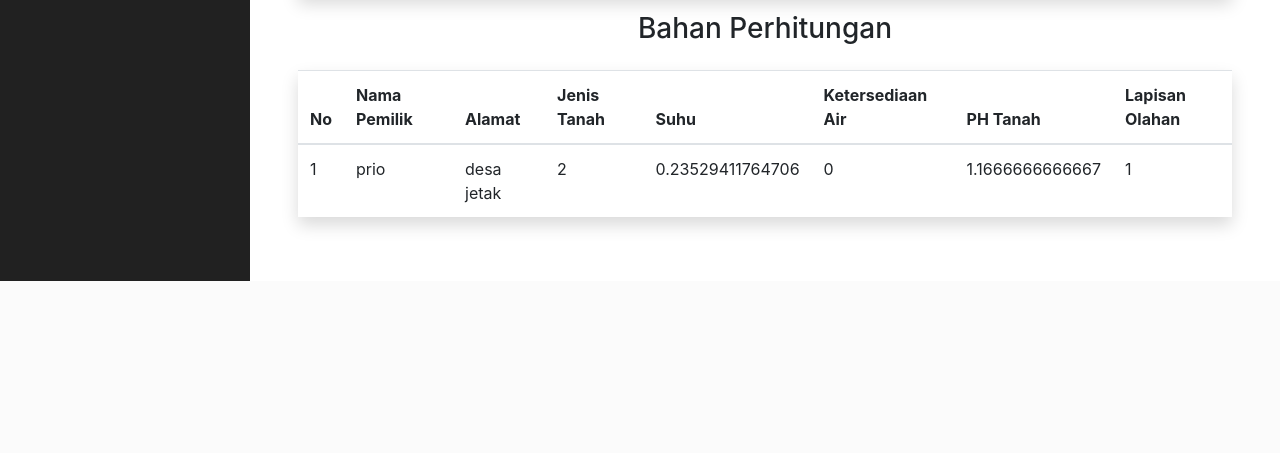
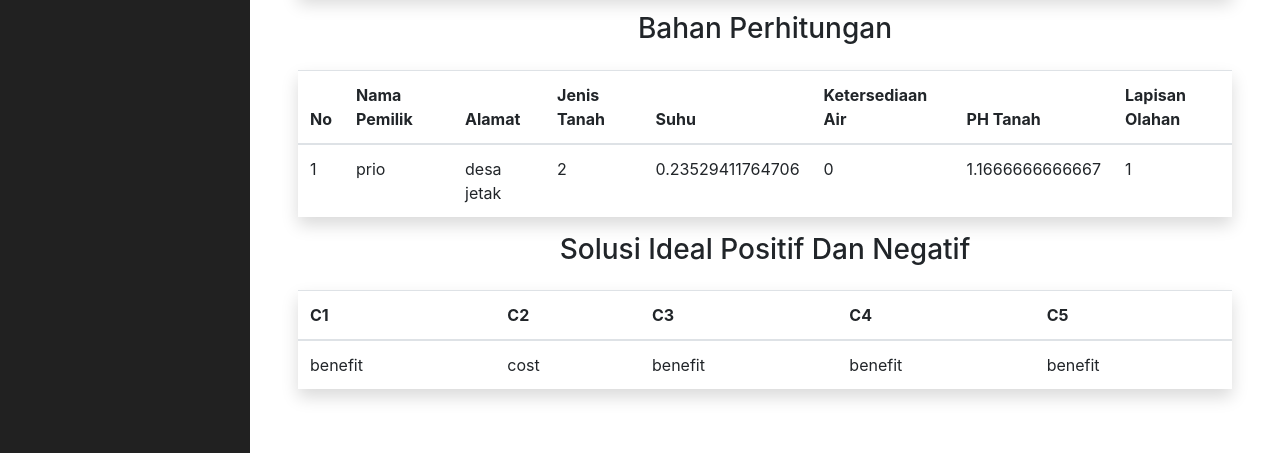
Before and after one commit to irdaislakhuafa/spk_helman_fuzzy_topsis, a PHP site: page /topsis.php in a window 1280 px wide. Shown: the part 903-1356 px from the top of the page. Before the commit the page ends 1184 px from the top, so only its background shows below. Run offline with PHP 8.4, Linux system fonts and the light colour scheme; data comes from the database, SQL or seed files in the repository; some libraries are stand-ins or nearby versions.

Commit message:
added view table for "solusi ideal positif dan negatif"

```diff
--- a/topsis.php
+++ b/topsis.php
@@ -266,6 +266,35 @@ createHeader("Topsis");
                 </tbody>
             </table>
             <!-- end bahan perhitungan -->
+
+            <!-- start solusi ideal positif dan negatif -->
+            <h3 class="mb-4 text-center text-capitalize">solusi ideal positif dan negatif</h3>
+            <table class="table table-hover shadow">
+                <thead class="text-capitalize">
+                    <?php
+                    $list_nilai_terbobot = $conn->query("SELECT tipe, nilai FROM nilai_terbobot ORDER BY id_nilai_terbobot ASC");
+                    foreach ($list_nilai_terbobot as $v) { ?>
+                        <th><?= $v["tipe"] ?></th>
+                    <?php }
+
+                    $benefit_cost = [
+                        "c1" => "benefit",
+                        "c2" => "cost",
+                        "c3" => "benefit",
+                        "c4" => "benefit",
+                        "c5" => "benefit",
+                    ];
+                    ?>
+                </thead>
+                <tbody>
+                    <tr>
+                        <?php foreach ($benefit_cost as $v) { ?>
+                            <td><?= $v ?></td>
+                        <?php } ?>
+                    </tr>
+                </tbody>
+            </table>
+            <!-- end solusi ideal positif dan negatif -->
         <?php };
 
     createSidebar($body); ?>
```
